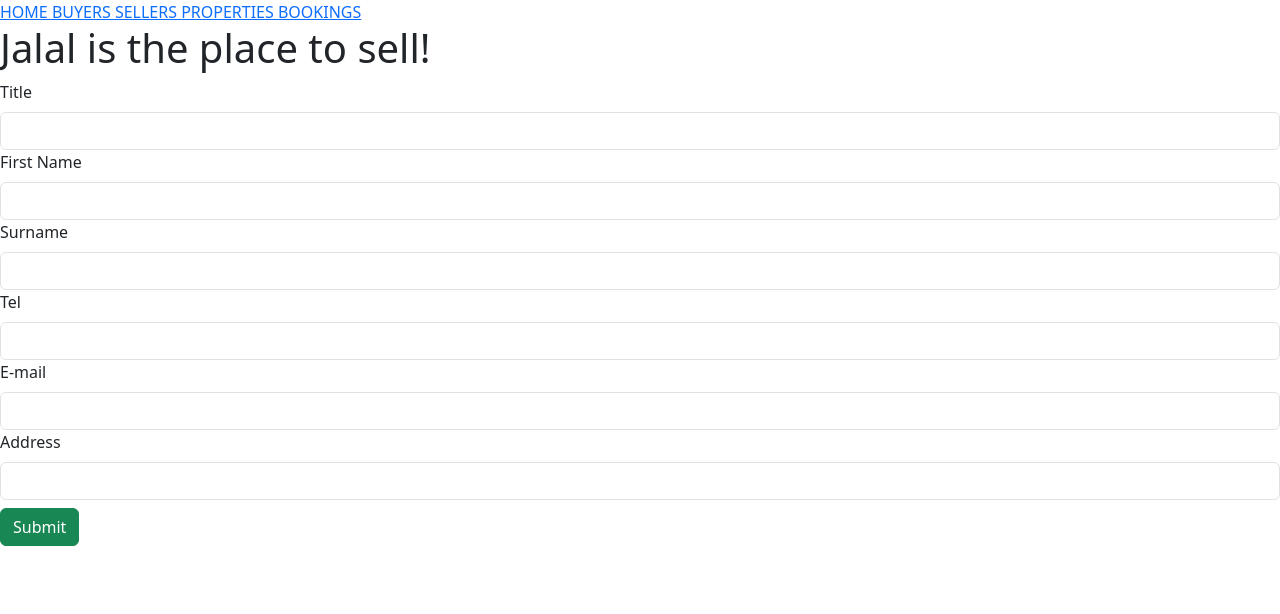
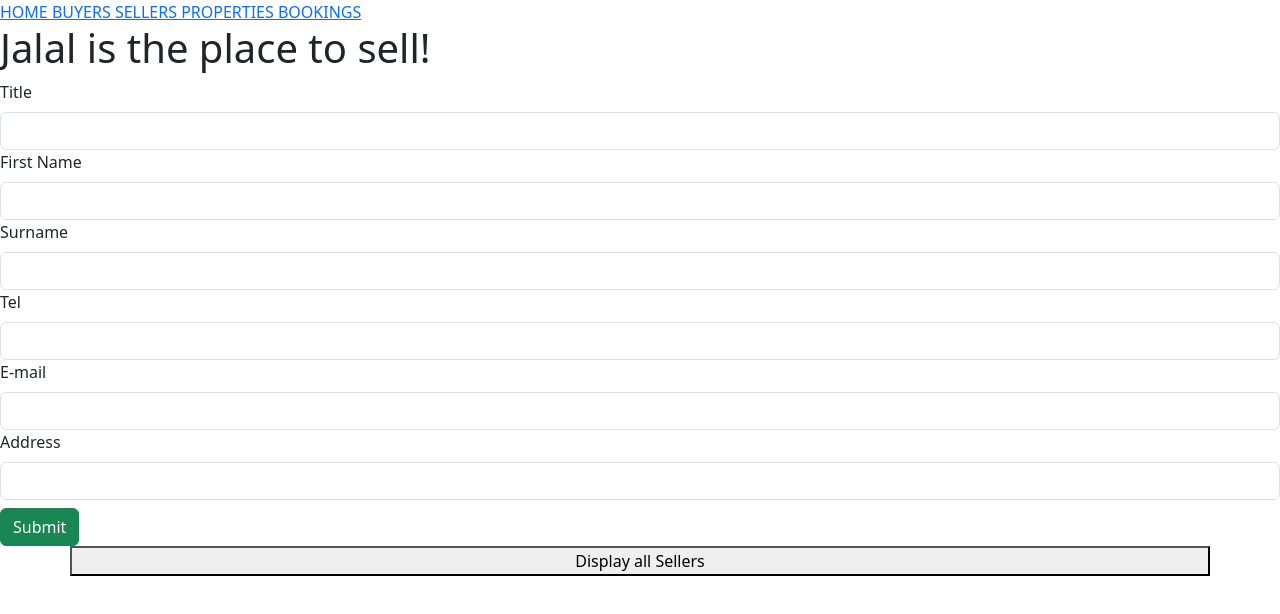
Before and after one commit to AndrewClark399/JalalRealEstate_FE, a React (Create React App) app: page /sellers in a window 1280 px wide. Shown: the top 614 px of the page. Built offline with nearby package versions, Linux system fonts and the light colour scheme.

Commit message:
getseller added

```diff
--- a/src/components/GetBuyer.jsx
+++ b/src/components/GetBuyer.jsx
@@ -30,7 +30,7 @@ function GetBuyer() {
         //use a table or cards to include all of the data or else get rid of the button
 
         displayBuyers.push(
-            <div className='col'>
+            <div className='col-4'>
                 <div className='card'>
                     <div className='card-body'>
 
@@ -56,10 +56,12 @@ function GetBuyer() {
 
     return (
         <>
-
-            <button onClick={handleClick} >Current List of Buyers</button>
-            <p>{displayBuyers}</p>
-
+            <div className='container'>
+                <div className='row'>
+                <button onClick={handleClick}>Display all Buyers</button>
+                    <p>{displayBuyers}</p>
+                </div>
+            </div>
         </>
     );
 }
--- /dev/null
+++ b/src/components/GetSeller.jsx
@@ -0,0 +1,72 @@
+
+import axios from "axios";
+import { useState } from "react";
+
+function GetSeller() {
+
+
+    const [sellers, setSellers] = useState("");
+
+
+
+    function handleClick() {
+
+
+        axios.get("http://localhost:5000/sellers")
+            .then(response => {
+                setSellers(response.data)
+                console.log(response);
+            })
+            .catch(err => console.error(err))
+
+    };
+
+
+    const displaySellers = [];
+    //the below is to convert the json data into html so that it can be rendered on the page
+
+    for (const seller of sellers) {
+
+        //use a table or cards to include all of the data or else get rid of the button
+
+        displaySellers.push(
+
+
+                <div className='col-4'>
+                    <div className='card'>
+                        <div className='card-body'>
+
+                            <div className='card-text'>
+
+                                <p className='card-title '> {seller.title}</p>
+                                <p> {seller.firstName}</p>
+                                <p> {seller.surname}</p>
+                                <p> {seller.tel}</p>
+                                <p> {seller.email}</p>
+                                <p> {seller.address}</p>
+
+                            </div>
+                        </div>
+                    </div>
+                </div>
+
+
+        )
+
+    }
+
+
+    return (
+        <>
+            <div className='container'>
+                <div className='row'>
+
+                <button onClick={handleClick}>Display all Sellers</button>
+                    {displaySellers}
+                </div>
+            </div>
+        </>
+    );
+}
+
+export default GetSeller;
--- a/src/components/Sellers.jsx
+++ b/src/components/Sellers.jsx
@@ -1,4 +1,5 @@
 import CreateSellers from './CreateSellers';
+import GetSeller from './GetSeller';
 
 function Sellers() {
     return (
@@ -6,6 +7,7 @@ function Sellers() {
 <h1>Jalal is the place to sell!</h1>
 
 <CreateSellers/>
+<GetSeller/>
 </div>
      );
 }
```
